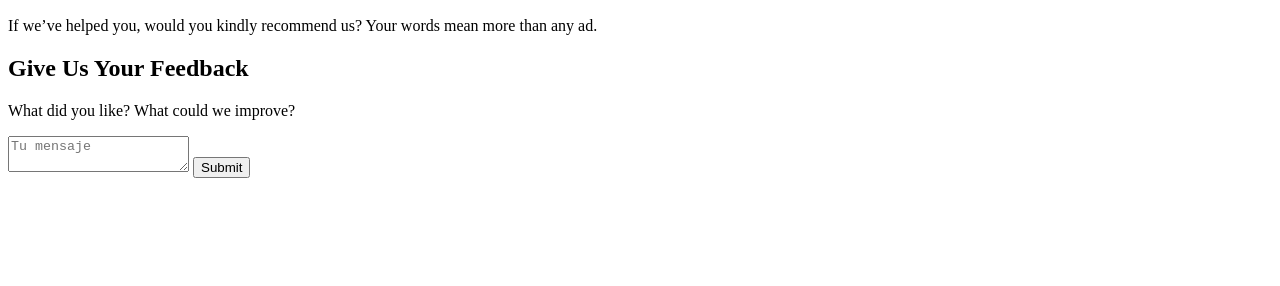
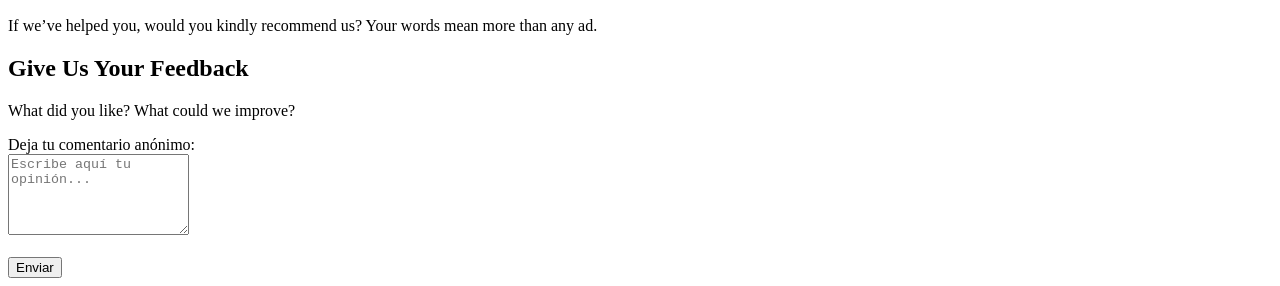
Before and after one commit to Dany260519/PaezVega, a plain HTML site: page index.html in a window 1280 px wide. Shown: the part 643-929 px from the top of the page. Before the commit the page ends 829 px from the top, so only its background shows below. Drawn offline with Linux system fonts and the light colour scheme.

Commit message:
Update index.html

```diff
--- a/index.html
+++ b/index.html
@@ -114,9 +114,14 @@
             What could we improve?
         </p>
         <form action="https://formsubmit.co/paezvega0703@gmail.com" method="POST">
-            <textarea name="message" placeholder="Tu mensaje" required></textarea>
-            <button type="submit" id="submit">Submit</button>
+            <label for="message">Deja tu comentario anónimo:</label><br>
+            <textarea id="message" name="message" rows="5" placeholder="Escribe aquí tu opinión..." required></textarea>
+            <br><br>
+            <button type="submit">Enviar</button>
+            <input type="hidden" name="_captcha" value="false">
+            <input type="hidden" name="_subject" value="Nuevo comentario anónimo">
         </form>
+
     </div>
 </body>
 </html>
```
